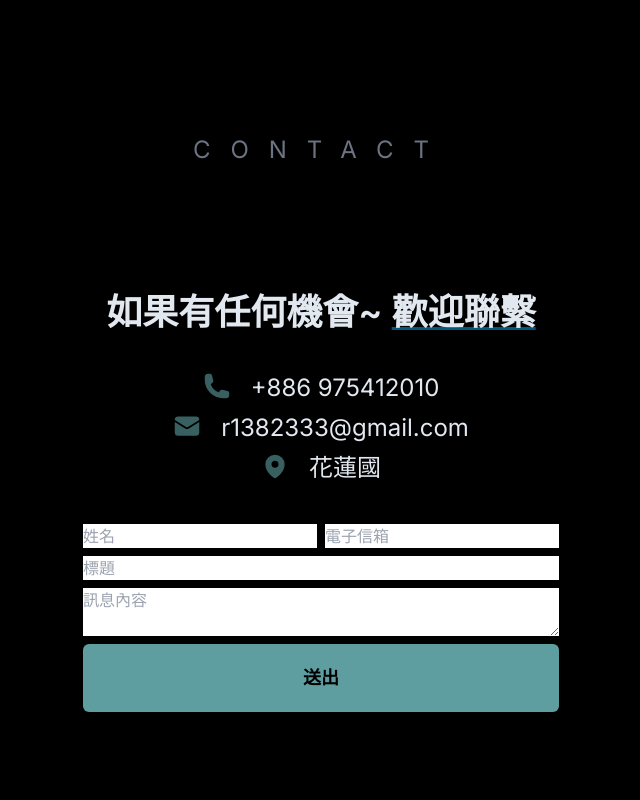
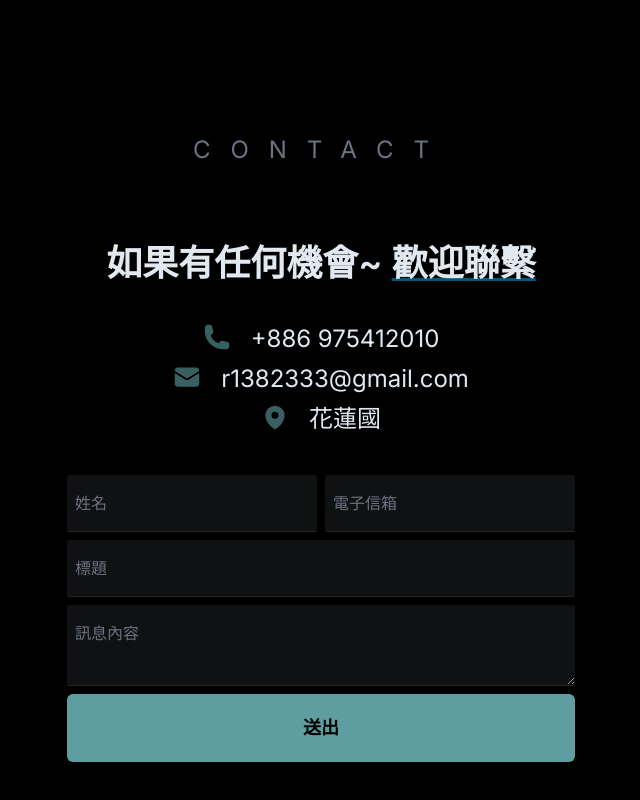
Before and after one commit to RichardBoyz/RichardBoyz, a Next.js app: page / in a window 1280 px wide. Shown: the part 4450-5250 px from the top of the page, without its empty margins (319-959 px from the left). Built offline with nearby package versions, Linux system fonts and the light colour scheme.

Commit message:
Set scrollbar css

```diff
--- a/app/globals.css
+++ b/app/globals.css
@@ -4,8 +4,12 @@
 
 @import "tailwindcss/utilities";
 
-*::-webkit-scrollbar {
+/* *::-webkit-scrollbar {
   display: none;
+} */
+
+body {
+  @apply scrollbar scrollbar-track-gray-700 scrollbar-thumb-[#5f9ea0]/80 overflow-x-hidden;
 }
 
 .header {
@@ -102,4 +106,13 @@
     text-[#808080] hover:border-[#2f4f4f]
      hover:text-[#2f4f4f];
   }
+
+  .contactInput {
+    @apply outline-none bg-slate-400/10 rounded-sm border-b py-2 md:py-4 px-2
+  border-[#242424] w-full
+  dark:bg-[#0f1113]
+  text-gray-500 placeholder-gray-500 transition-all
+  focus:text-[#6d7e45]/70 hover:border-[#6d7e45]/70
+  dark:focus:text-[#04aef5]/40 dark:hover:border-[#04aef5]/40;
+  }
 }
```
